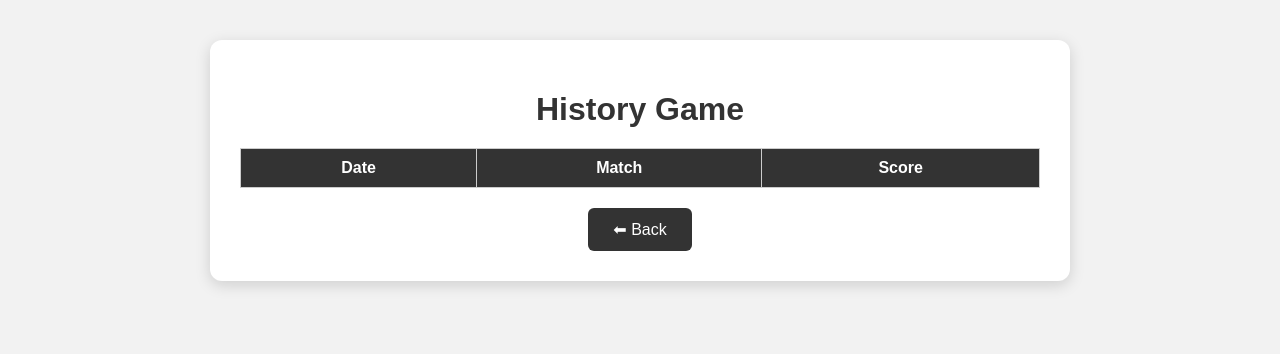
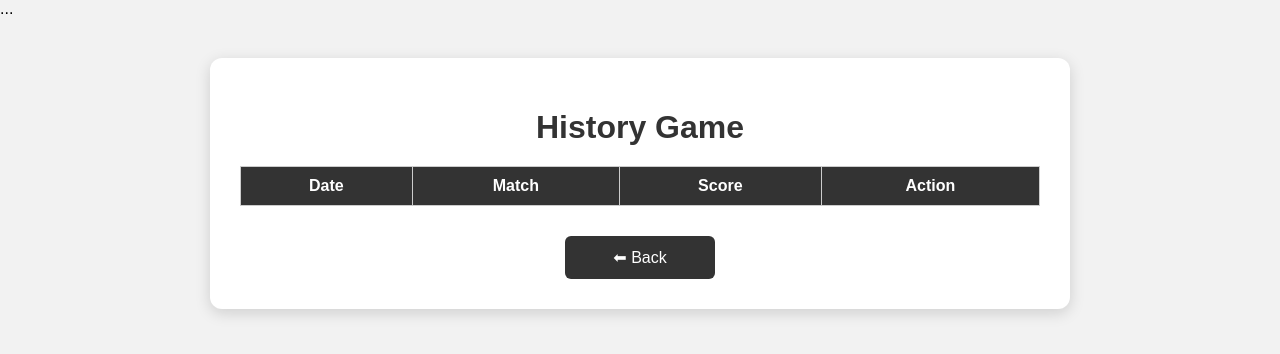
Before and after one commit to eronmahmud825-eng/footballleague, a plain HTML site: page history.html in a window 1280 px wide. Drawn offline with Linux system fonts and the light colour scheme; no server answers.

Commit message:
Update history.html

```diff
--- a/history.html
+++ b/history.html
@@ -7,12 +7,16 @@
     <title>History Game</title>
     <link rel="stylesheet" href="style.css">
 
-    <!-- Firebase SDK -->
+    <!-- Firebase -->
     <script src="https://www.gstatic.com/firebasejs/9.22.2/firebase-app-compat.js"></script>
     <script src="https://www.gstatic.com/firebasejs/9.22.2/firebase-firestore-compat.js"></script>
 </head>
 
 <body>
+    <div class="table-container">
+        <table id="leagueTable"> ... </table>
+    </div>
+
     <div class="container">
         <h1>History Game</h1>
         <table id="historyTable">
@@ -21,11 +25,12 @@
                     <th>Date</th>
                     <th>Match</th>
                     <th>Score</th>
+                    <th>Action</th>
                 </tr>
             </thead>
             <tbody></tbody>
         </table>
-        <button onclick="location.href='index.html'">⬅ Back</button>
+        <button class="back-btn" onclick="location.href='index.html'">⬅ Back</button>
     </div>
     <script src="script.js"></script>
 </body>
```
